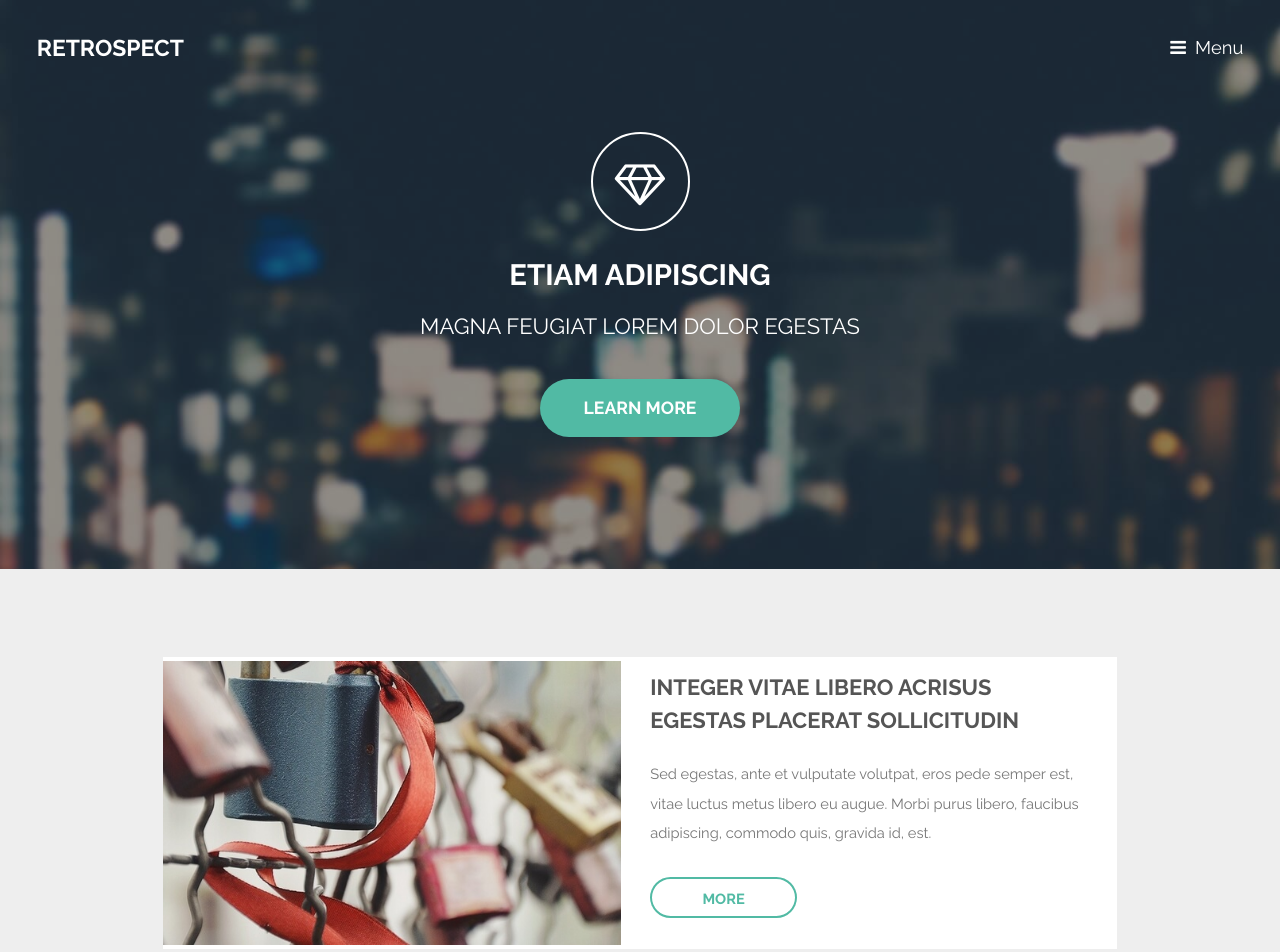
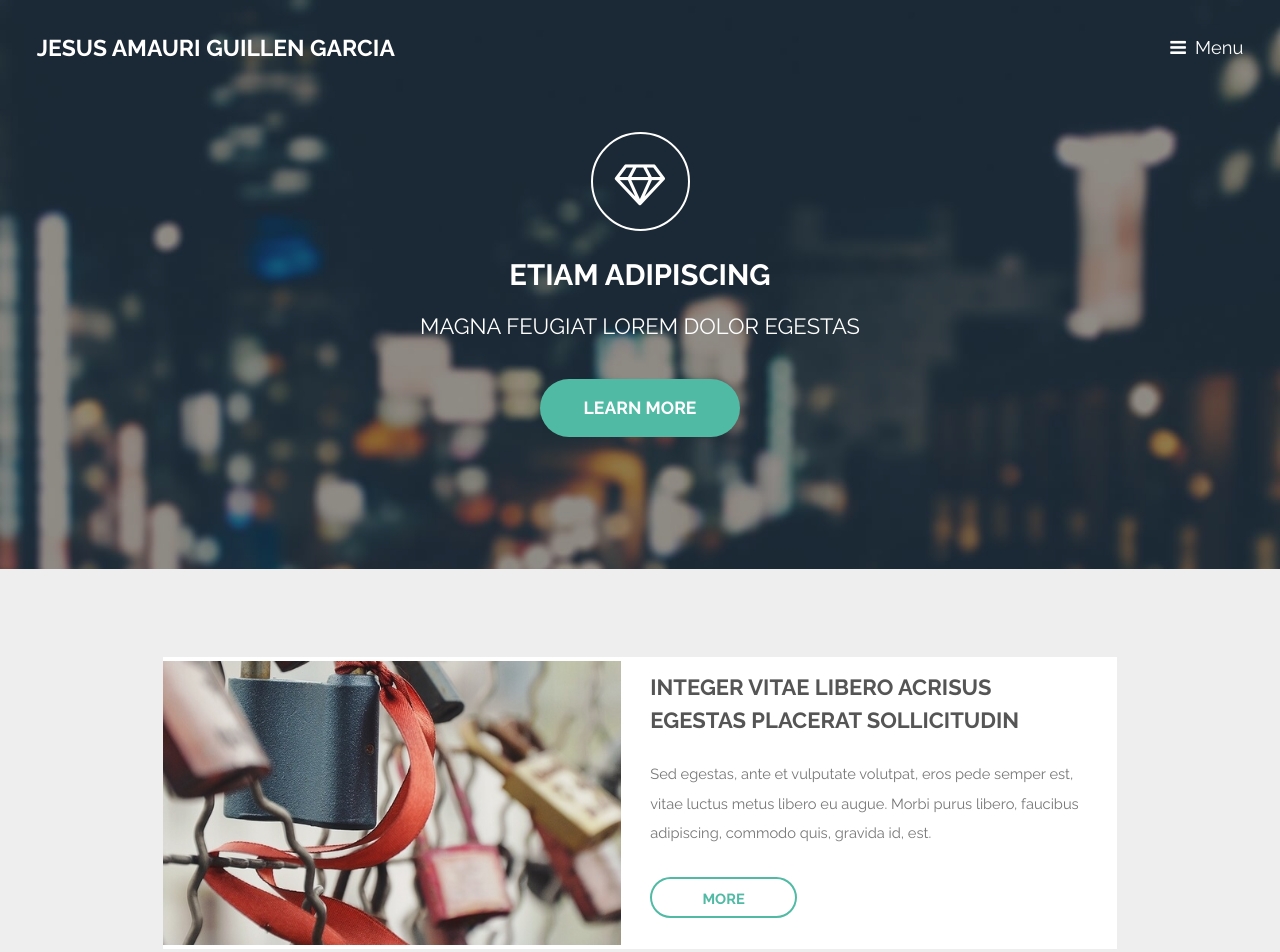
Before and after one commit to jesusamauri/jesusamauri.github.io, a plain HTML site: page index.html in a window 1280 px wide. Shown: the top 952 px of the page. Drawn offline with Linux system fonts and the light colour scheme.

Commit message:
Update index.html

```diff
--- a/index.html
+++ b/index.html
@@ -18,7 +18,7 @@
 
 		<!-- Header -->
 			<header id="header" class="alt">
-				<h1><a href="index.html">Retrospect</a></h1>
+				<h1><a href="index.html">Jesus Amauri Guillen Garcia</a></h1>
 				<a href="#nav">Menu</a>
 			</header>
 
```
